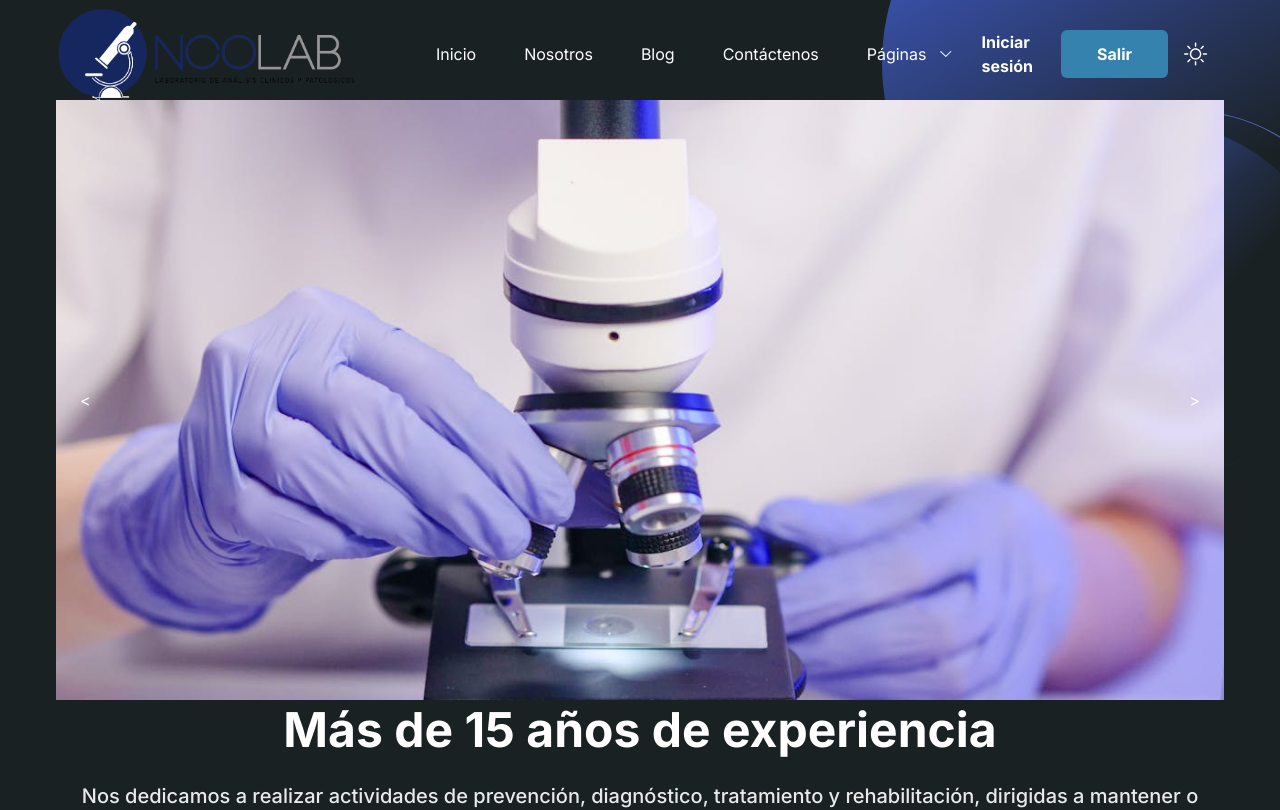
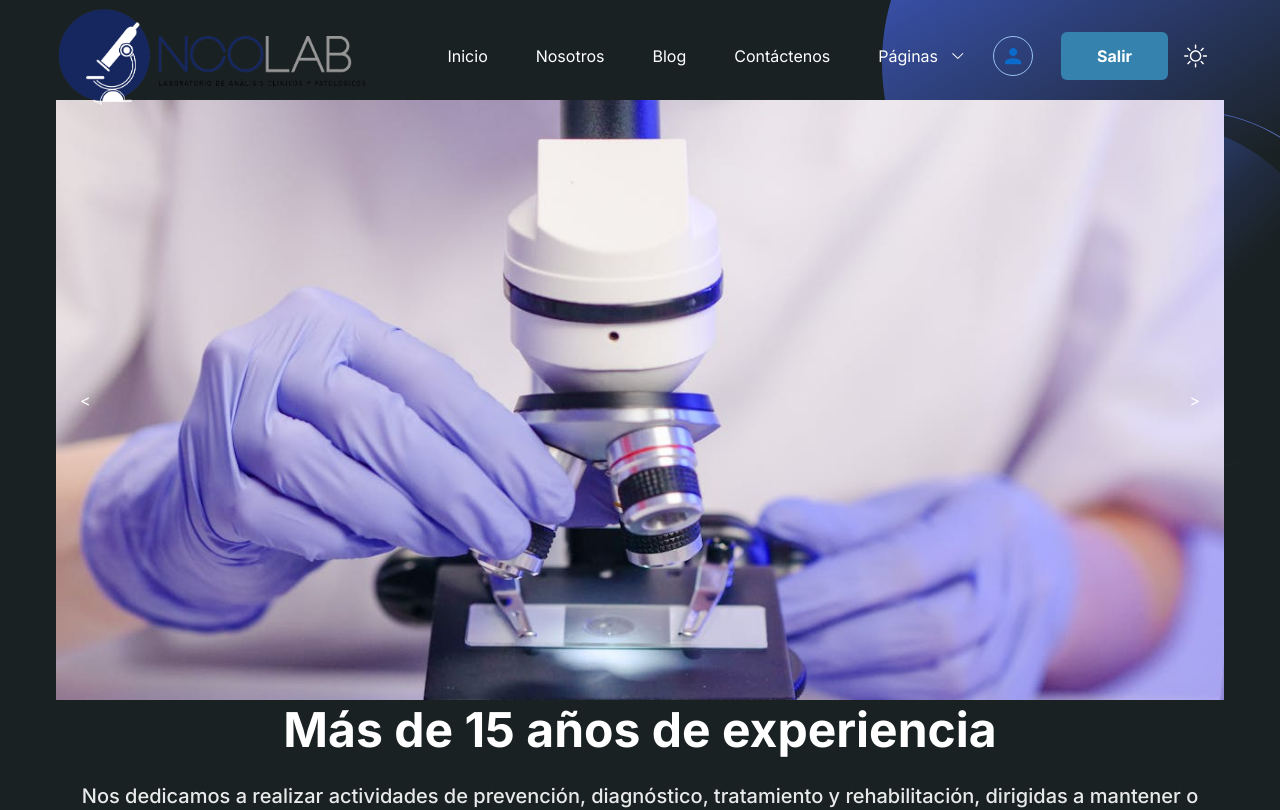
Before and after one commit to GustavoQuispeC/ProyectoLab_v1, a Next.js app: page / in a window 1280 px wide. Shown: the top 810 px of the page. Built offline with nearby package versions, Linux system fonts and the light colour scheme.

Commit message:
mejorando landing page

```diff
--- a/components/Header/index.tsx
+++ b/components/Header/index.tsx
@@ -4,6 +4,7 @@ import Link from "next/link";
 import { useEffect, useState } from "react";
 import ThemeToggler from "./ThemeToggler";
 import menuData from "./menuData";
+import { Avatar } from "@mui/joy";
 
 const Header = () => {
   // Navbar toggle
@@ -45,7 +46,7 @@ const Header = () => {
         }`}
       >
         <div className="container">
-          <div className="relative flex items-center justify-between -mx-4">
+          <div className="relative -mx-4 flex items-center justify-between">
             <div className="max-w-full px-4 xl:mr-12">
               <Link
                 href="/"
@@ -53,7 +54,6 @@ const Header = () => {
                   sticky ? "py-5 lg:py-2" : "py-2"
                 } `}
               >
-
                 <Image
                   src="/images/logo/logo-2.png"
                   alt="logo"
@@ -70,7 +70,7 @@ const Header = () => {
                 />
               </Link>
             </div>
-            <div className="flex items-center justify-between w-full px-4">
+            <div className="flex w-full items-center justify-between px-4">
               <div>
                 <button
                   onClick={navbarToggleHandler}
@@ -104,7 +104,7 @@ const Header = () => {
                 >
                   <ul className="block lg:flex lg:space-x-12">
                     {menuData.map((menuItem, index) => (
-                      <li key={menuItem.id} className="relative group">
+                      <li key={menuItem.id} className="group relative">
                         {menuItem.path ? (
                           <Link
                             href={menuItem.path}
@@ -116,7 +116,7 @@ const Header = () => {
                           <>
                             <a
                               onClick={() => handleSubmenu(index)}
-                              className="flex items-center justify-between py-2 text-base cursor-pointer text-dark group-hover:opacity-70 dark:text-white lg:mr-0 lg:inline-flex lg:py-6 lg:px-0"
+                              className="flex cursor-pointer items-center justify-between py-2 text-base text-dark group-hover:opacity-70 dark:text-white lg:mr-0 lg:inline-flex lg:py-6 lg:px-0"
                             >
                               {menuItem.title}
                               <span className="pl-3">
@@ -153,13 +153,13 @@ const Header = () => {
               <div className="flex items-center justify-end pr-16 lg:pr-0">
                 <Link
                   href="/signin"
-                  className="hidden py-3 text-base font-bold px-7 text-dark hover:opacity-70 dark:text-white md:block"
+                  className="hidden py-3 px-7 text-base font-bold text-dark hover:opacity-70 dark:text-white md:block"
                 >
-                  Iniciar sesión
+                  <Avatar color="primary" variant="outlined" />
                 </Link>
                 <Link
                   href="/signup"
-                  className="hidden px-8 py-3 text-base font-bold text-white transition duration-300 rounded-md ease-in-up bg-primary hover:bg-opacity-90 hover:shadow-signUp md:block md:px-9 lg:px-6 xl:px-9"
+                  className="ease-in-up hidden rounded-md bg-primary px-8 py-3 text-base font-bold text-white transition duration-300 hover:bg-opacity-90 hover:shadow-signUp md:block md:px-9 lg:px-6 xl:px-9"
                 >
                   Salir
                 </Link>
--- a/components/Hero/index.tsx
+++ b/components/Hero/index.tsx
@@ -49,38 +49,38 @@ const Hero = () => {
         className="relative z-10 overflow-hidden pt-[80px] pb-16 md:pt-[80px] md:pb-[80px] xl:pt-[100px] xl:pb-[100px]"
       >
         <div className="container">
-          <div className="flex flex-wrap -mx-4">
+          <div className="-mx-4 flex flex-wrap">
             <div className="w-full px-4">
               <div
                 className="wow fadeInUp mx-auto max-w-[1500px] text-center"
                 data-wow-delay=".2s"
               >
-                <div className="relative h-[300px] w-full overflow-hidden md:h-[600px]">
+                <div className="relative h-[300px] w-full overflow-hidden md:h-[600px] ">
                   <div
                     className="flex transition-transform duration-500 ease-in-out"
                     style={{ transform: `translateX(-${currentSlide * 100}%)` }}
                   >
                     {slides.map((slide, index) => (
-                      <div key={index} className="flex-shrink-0 w-full">
+                      <div key={index} className="w-full flex-shrink-0">
                         <Image
                           src={slide.image}
                           alt={slide.caption}
                           width={1500}
-                          height={500}
-                          className="object-contain w-full h-full"
+                          height={600}
+                          className="h-full w-full object-contain"
                         />
                       </div>
                     ))}
                   </div>
                   <button
                     onClick={goToPrevSlide}
-                    className="absolute p-2 text-white transform -translate-y-1/2 bg-gray-800 rounded-full top-1/2 left-4"
+                    className="bg-gray-800 absolute top-1/2 left-4 -translate-y-1/2 transform rounded-full p-2 text-white"
                   >
                     &lt;
                   </button>
                   <button
                     onClick={goToNextSlide}
-                    className="absolute p-2 text-white transform -translate-y-1/2 bg-gray-800 rounded-full top-1/2 right-4"
+                    className="bg-gray-800 absolute top-1/2 right-4 -translate-y-1/2 transform rounded-full p-2 text-white"
                   >
                     &gt;
                   </button>
@@ -96,13 +96,13 @@ const Hero = () => {
                 <div className="flex flex-col items-center justify-center space-y-4 sm:flex-row sm:space-x-4 sm:space-y-0">
                   <Link
                     href="#"
-                    className="px-8 py-4 text-base font-semibold text-white duration-300 ease-in-out rounded-md bg-primary hover:bg-primary/80"
+                    className="rounded-md bg-primary px-8 py-4 text-base font-semibold text-white duration-300 ease-in-out hover:bg-primary/80"
                   >
                     Consulta tus resultados
                   </Link>
                   <Link
                     href="#"
-                    className="px-8 py-4 text-base font-semibold text-black duration-300 ease-in-out rounded-md bg-black/20 hover:bg-black/30 dark:bg-white/20 dark:text-white dark:hover:bg-white/30"
+                    className="rounded-md bg-black/20 px-8 py-4 text-base font-semibold text-black duration-300 ease-in-out hover:bg-black/30 dark:bg-white/20 dark:text-white dark:hover:bg-white/30"
                   >
                     Agenda tus análisis
                   </Link>
```
